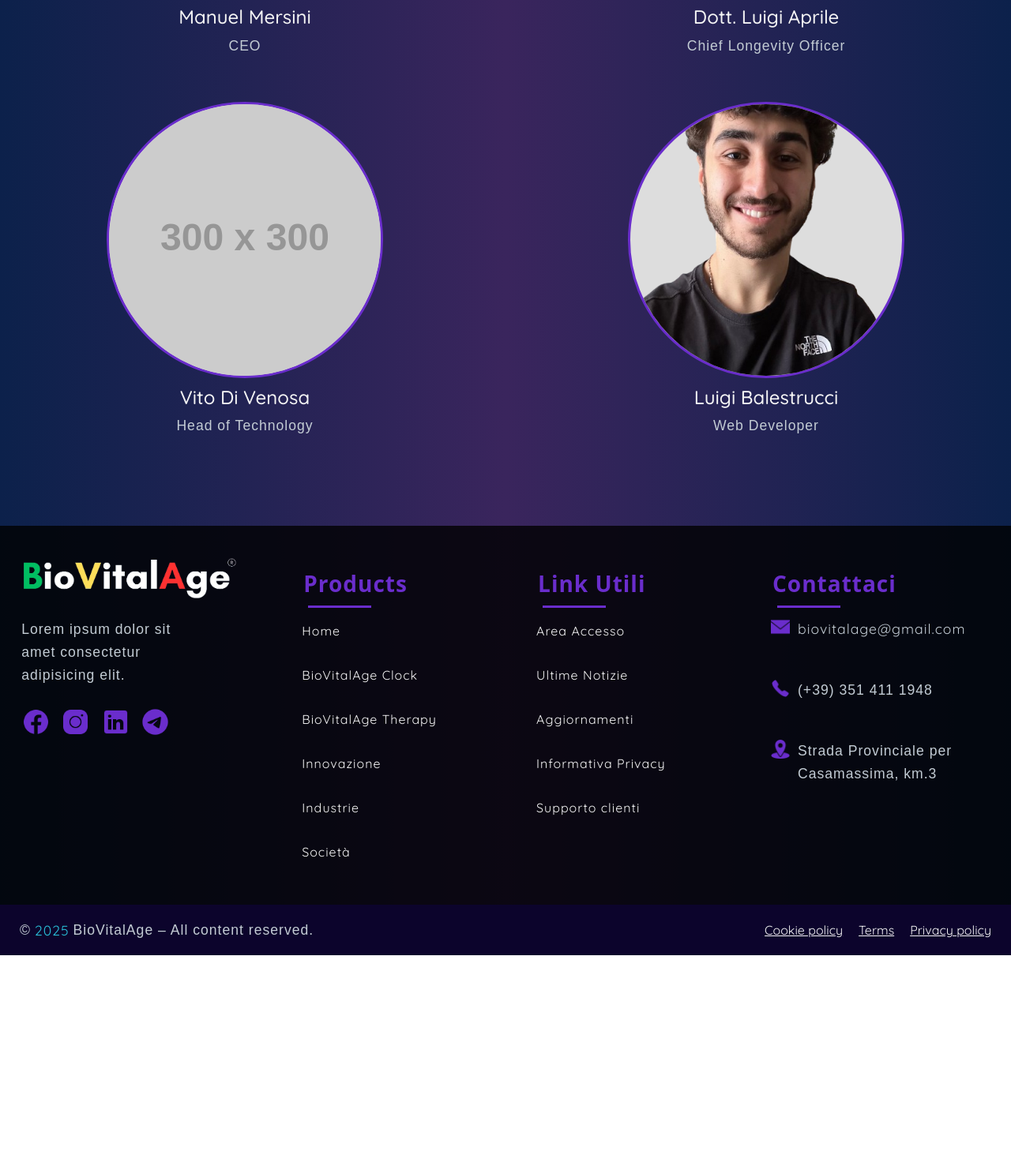
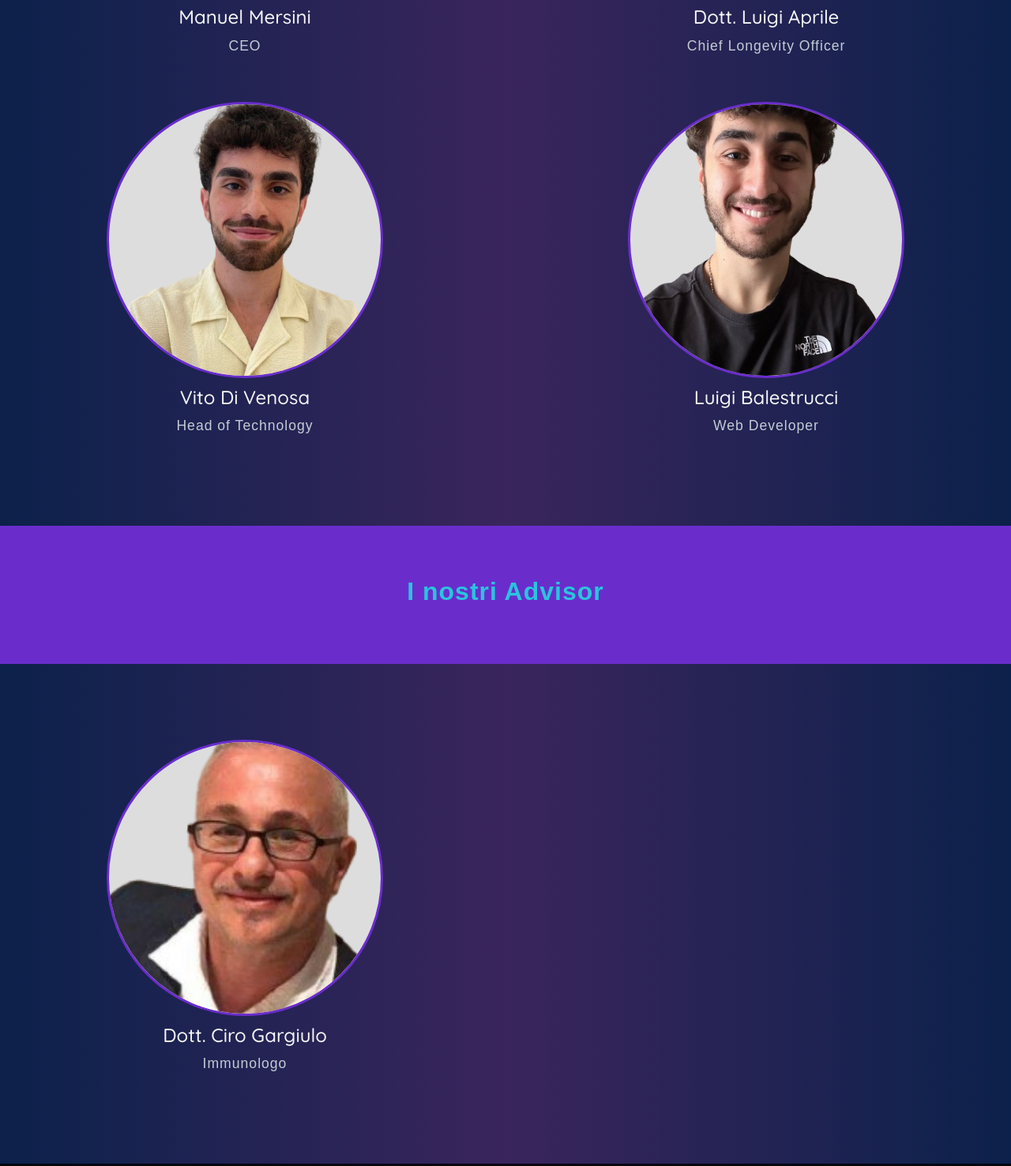
Before and after one commit to Biovitalage/BVA-WebSite, a plain HTML site: page url/About/subcategory/IlTeam/ilTeam.html in a window 1280 px wide. Shown: the part 749-2226 px from the top of the page at 79% size. Before the commit the page ends 1959 px from the top, so only its background shows below. Drawn offline with nearby package versions, Linux system fonts and the light colour scheme; placeholder pictures from the web are drawn by us.

Commit message:
Add 'Our Advisor' into teams page

```diff
--- /dev/null
+++ b/url/About/subcategory/IlTeam/data/advisorlist.json
@@ -0,0 +1,11 @@
+{
+  "1": {
+    "id": "1",
+    "name": "Dott. Ciro",
+    "cognome": "Gargiulo",
+    "avatar": "/BVA-WebSite/includes/images/teams/Ciro_Gargiulo_avatar.png",
+    "avatarThumb": "/BVA-WebSite/includes/images/teams/ciro_gargiulo_avatar_thumb.png",
+    "breveBio": "Immunologo",
+    "bio": "Dott. Ciro Gargiulo è medico, ricercatore e visiting professor presso l’Università di Bari “Aldo Moro”, con una carriera internazionale nel campo della medicina rigenerativa, dell’immunologia e della ricerca su cellule staminali. Dopo essersi laureato in Medicina, ha conseguito un PhD in Anatomy Medicine in Svizzera e una specializzazione in Immunologia e  Immunogenetica presso l’Università di Manchester. Ha diretto unità cliniche e di ricerca in Europa e Asia, collaborando con istituti accademici e ospedali di prestigio come l’Università di Friburgo, l’Università della California Berkeley e il Tan Tao University Hospital in Vietnam.  Si occupa attivamente di medicina traslazionale, con particolare attenzione al ruolo del microbiota, dei fattori di crescita e delle cellule staminali nella prevenzione nei confronti dell’invecchiamento. "
+  }
+}
--- a/url/About/subcategory/IlTeam/data/employees.json
+++ b/url/About/subcategory/IlTeam/data/employees.json
@@ -21,10 +21,10 @@
     "id": "3",
     "name": "Vito",
     "cognome": "Di Venosa",
-    "avatar": "https://placehold.co/300x300",
-    "avatarThumb": "https://placehold.co/300x300",
+    "avatar": "/BVA-WebSite/includes/images/teams/avatar_vito_di_venosa.jpg",
+    "avatarThumb": "/BVA-WebSite/includes/images/teams/avatar_thumb_vito_di_venosa.png",
     "breveBio": "Head of Technology",
-    "bio": "Lorem ipsum dolor sit amet consectetur adipisicing elit. Quisquam, quos. Lorem ipsum dolor sit amet consectetur adipisicing elit. Quisquam, quos. Lorem ipsum dolor sit amet consectetur adipisicing elit. Quisquam, quos. Lorem ipsum dolor sit amet consectetur adipisicing elit. Quisquam, quos."
+    "bio": "Vito Di Venosa è uno Junior Web Developer con una formazione trasversale che spazia dallo sviluppo backend con Python e Django fino alle tecnologie frontend come HTML, CSS e JavaScript. Attualmente sta completando gli studi universitari in Informatica per le Aziende Digitali, consolidando le proprie competenze nello sviluppo software grazie anche a corsi avanzati e a progetti pratici, tra cui applicazioni complete con architetture REST API. Appassionato di software architecture, padroneggia principi come MVC, OOP e SOLID, e ha dimostrato grande dimestichezza su strumenti DevOps come Docker e AWS. In BiovitalAge, Vito riveste un ruolo determinate nello sviluppo e nella manutenzione tecnica della piattaforma, supportando l’integrazione di algoritmi AI innovativi."
   },
   "4": {
     "id": "4",
--- a/url/About/subcategory/IlTeam/ilTeam.css
+++ b/url/About/subcategory/IlTeam/ilTeam.css
@@ -16,6 +16,17 @@
     padding: 6rem 0;
 }
 
+#advisor-list{
+    display: grid;
+    grid-template-columns: repeat(2, 1fr);
+    justify-items: center;
+    align-items: center;
+    max-width: 1440px;
+    gap: 40px;
+    padding: 6rem 0;
+    margin: 0 auto;
+}
+
 .team-member{
     display: flex;
     align-items: center;
@@ -23,6 +34,28 @@
     width: min-content;
     gap: 20px;
 }
+
+
+
+
+
+
+
+
+
+
+
+
+
+
+
+
+
+
+
+
+
+
 
 /* Info Profile */
 .team-member-link{
@@ -49,6 +82,20 @@
 
 
 
+
+
+
+
+
+
+
+
+
+
+
+
+
+
 /* Img Profile */
 .img-profile-container{
     width: 350px;
@@ -63,6 +110,30 @@
     border-radius: 50%;
     border: 3px solid var(--contrast-color2);
 }
+
+
+
+
+
+
+
+
+
+
+
+
+
+
+
+
+
+
+
+
+
+
+
+
 
 
 
@@ -99,6 +170,36 @@
 
 
 
+
+
+
+
+
+
+
+
+
+.banner-container{
+    background-color: var(--contrast-color2);
+    padding: 4rem 0;
+}
+
+.banner-container h3{
+    color: var(--tittle2);
+    font-size: 2rem;
+    font-weight: 600;
+    text-align: center;
+}
+
+
+
+
+
+
+
+
+
+
 /* ! Responsive */
 @media screen and (max-width: 1024px) {
     .profile-container{
@@ -112,6 +213,10 @@
 }
 
 @media (max-width: 768px) {
+    #advisor-list{
+        grid-template-columns: repeat(1, 1fr);
+    }
+
     #team-list{
         padding: 4rem 0;
         grid-template-columns: repeat(1, 1fr);
--- a/url/About/subcategory/IlTeam/ilTeam.html
+++ b/url/About/subcategory/IlTeam/ilTeam.html
@@ -48,6 +48,16 @@
             <!-- Verrà popolato via JS -->
         </ul>
 
+        <div class="banner-container">
+            <div class="banner-content">
+                <h3>I nostri Advisor</h3>
+            </div>
+        </div>
+
+        <ul id="advisor-list">
+            <!-- Verrà popolato via JS -->
+        </ul>
+
         <!-- Footer -->
         <div id="footer-placeholder"></div>
     </section>
--- a/url/About/subcategory/IlTeam/ilTeam.js
+++ b/url/About/subcategory/IlTeam/ilTeam.js
@@ -1,12 +1,12 @@
+// Tutto in uno: carica sia team che advisor in un'unica funzione
 function initAnimations() {
   gsap.registerPlugin(ScrollTrigger);
 
-  // stato iniziale nascosto
   gsap.set(".element", { y: -100, opacity: 0 });
 
   ScrollTrigger.batch(".element", {
     start: "top center",
-    once: true, // <── anima una sola volta e poi disabilita il trigger
+    once: true,
     onEnter: (batch) =>
       gsap.to(batch, {
         y: 0,
@@ -15,25 +15,40 @@ function initAnimations() {
         duration: 1,
         ease: "power2.out",
       }),
-    // niente onLeaveBack: il trigger è già morto
   });
 
-  // assicurati che ScrollTrigger calcoli bene le posizioni
   ScrollTrigger.refresh();
 }
 
-fetch("data/employees.json")
-  .then((r) => {
-    if (!r.ok) throw new Error(`HTTP ${r.status}`);
-    return r.json();
-  })
-  .then((data) => {
-    const ul = document.getElementById("team-list");
-    Object.values(data).forEach((emp) => {
+function waitForImages(container) {
+  return Promise.all(
+    [...container.querySelectorAll("img")].map((img) =>
+      img.complete
+        ? Promise.resolve()
+        : new Promise((res) => (img.onload = img.onerror = res))
+    )
+  );
+}
+
+function loadTeamAndAdvisor() {
+  // Carica entrambi i dataset in parallelo
+  return Promise.all([
+    fetch("data/employees.json").then(r => {
+      if (!r.ok) throw new Error(`HTTP ${r.status}`);
+      return r.json();
+    }),
+    fetch("data/advisorlist.json").then(r => {
+      if (!r.ok) throw new Error(`HTTP ${r.status}`);
+      return r.json();
+    })
+  ]).then(([employees, advisors]) => {
+    // Popola team
+    const teamUl = document.getElementById("team-list");
+    Object.values(employees).forEach(emp => {
       const li = document.createElement("li");
-      li.className = "team-member element"; // <── aggiungi .element per GSAP
+      li.className = "team-member element";
       li.innerHTML = `
-        <a class="team-member-link" href="profilo.html?id=${emp.id}">
+        <a class="team-member-link" href="profilo.html?id=${emp.id}&type=employee">
           <div class="img-profile-container">
             <img src="${emp.avatarThumb}" alt="Immagine profilo">
           </div>
@@ -42,17 +57,34 @@ fetch("data/employees.json")
             <p class="breve-bio">${emp.breveBio}</p>
           </div>
         </a>`;
-      ul.appendChild(li);
+      teamUl.appendChild(li);
     });
 
-    // assicurati che tutte le immagini siano pronte
-    return Promise.all(
-      [...ul.querySelectorAll("img")].map((img) =>
-        img.complete
-          ? Promise.resolve()
-          : new Promise((res) => (img.onload = img.onerror = res))
-      )
-    );
+    // Popola advisor
+    const advisorUl = document.getElementById("advisor-list");
+    Object.values(advisors).forEach(adv => {
+      const li = document.createElement("li");
+      li.className = "team-member element";
+      li.innerHTML = `
+        <a class="team-member-link" href="profilo.html?id=${adv.id}&type=advisor">
+          <div class="img-profile-container">
+            <img src="${adv.avatarThumb}" alt="Immagine profilo">
+          </div>
+          <div class="info-profile-container">
+            <h4>${adv.name} ${adv.cognome}</h4>
+            <p class="breve-bio">${adv.breveBio}</p>
+          </div>
+        </a>`;
+      advisorUl.appendChild(li);
+    });
+
+    // Attendi che tutte le immagini siano caricate
+    return Promise.all([waitForImages(teamUl), waitForImages(advisorUl)]);
+  });
+}
+
+loadTeamAndAdvisor()
+  .then(() => {
+    initAnimations();
   })
-  .then(initAnimations)
   .catch(console.error);
```
Also changed, not shown: url/About/subcategory/IlTeam/profilo.html (+24 -12 lines), includes/images/teams/Ciro_Gargiulo_avatar.png (added), includes/images/teams/avatar_thumb_vito_di_venosa.png (added), includes/images/teams/avatar_vito_di_venosa.jpg (added), includes/images/teams/ciro_gargiulo_avatar_thumb.png (added).
